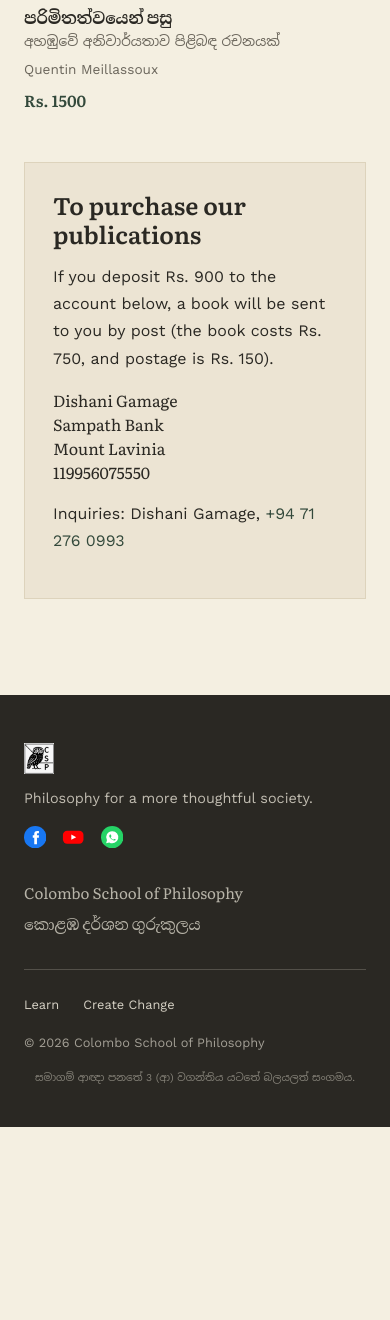
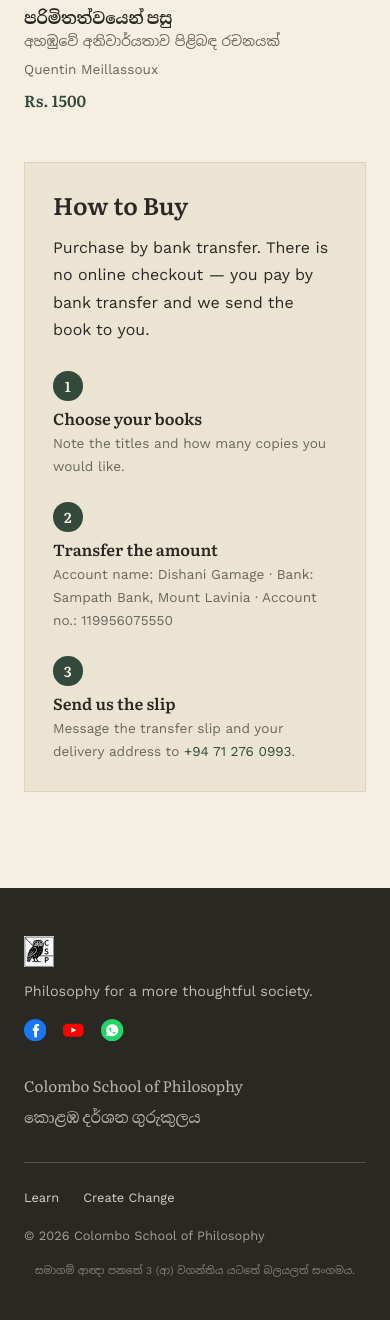
Before and after one commit to kasun007/csp, a PHP site: page /en/books/index.html in a window 390 px wide. Shown: the part 3298-4618 px from the top of the page. Before the commit the page ends 4425 px from the top, so only its background shows below. Run offline with PHP 8.4, Linux system fonts and the light colour scheme.

Commit message:
Redesign Books purchase panel as a horizontal 3-step "How to Buy" guide
Replace the old single paragraph + address block with a clear
numbered process (Choose your books / Transfer the amount / Send us
the slip), laid out in three columns on desktop and collapsing to a
single stacked column on mobile. Removed the now-unused
.purchase-account CSS rule. Applied to both en and si Books pages.

Co-Authored-By: Claude Sonnet 5 <noreply@anthropic.com>

```diff
--- a/assets/css/styles.css
+++ b/assets/css/styles.css
@@ -691,7 +691,7 @@ ul {
 
 /* ---------- Purchase panel ---------- */
 .purchase-panel {
-  max-width: 32rem;
+  max-width: 60rem;
   padding: 1.75rem;
   border: 1px solid var(--color-border);
   background: var(--color-surface);
@@ -701,9 +701,53 @@ ul {
   margin-top: 0;
 }
 
-.purchase-account {
+.purchase-steps {
+  list-style: none;
+  margin: 1.75rem 0 0;
+  padding: 0;
+  display: grid;
+  grid-template-columns: repeat(3, 1fr);
+  gap: 2rem;
+}
+
+.purchase-steps li {
+  display: flex;
+  flex-direction: column;
+  align-items: flex-start;
+  gap: 0.5rem;
+}
+
+.step-number {
+  display: flex;
+  align-items: center;
+  justify-content: center;
+  width: 1.85rem;
+  height: 1.85rem;
+  border-radius: 50%;
+  background: var(--color-accent);
+  color: var(--color-parchment);
   font-family: var(--font-serif);
-  line-height: 1.5;
+  font-weight: 600;
+  font-size: 0.9rem;
+  flex-shrink: 0;
+}
+
+.purchase-steps h3 {
+  font-size: 1rem;
+  margin: 0 0 0.25rem;
+}
+
+.purchase-steps p {
+  margin: 0;
+  color: var(--color-muted);
+  font-size: 0.85rem;
+}
+
+@media (max-width: 48rem) {
+  .purchase-steps {
+    grid-template-columns: 1fr;
+    gap: 1.5rem;
+  }
 }
 
 /* ---------- Journey timeline ---------- */
--- a/en/about.html
+++ b/en/about.html
@@ -10,7 +10,7 @@
   <link rel="preconnect" href="https://fonts.googleapis.com">
   <link rel="preconnect" href="https://fonts.gstatic.com" crossorigin>
   <link href="https://fonts.googleapis.com/css2?family=Literata:ital,wght@0,400;0,500;0,600;0,700;1,400;1,500&family=Work+Sans:wght@400;500;600;700&family=Noto+Sans+Sinhala:wght@400;500;600;700&family=Noto+Serif+Sinhala:wght@600;700&display=swap" rel="stylesheet">
-  <link rel="stylesheet" href="/assets/css/styles.css?v=25">
+  <link rel="stylesheet" href="/assets/css/styles.css?v=26">
 </head>
 <body>
   <!-- DRAFT TRANSLATION FROM SINHALA — please have a native speaker review -->
--- a/en/books/index.html
+++ b/en/books/index.html
@@ -10,7 +10,7 @@
   <link rel="preconnect" href="https://fonts.googleapis.com">
   <link rel="preconnect" href="https://fonts.gstatic.com" crossorigin>
   <link href="https://fonts.googleapis.com/css2?family=Literata:ital,wght@0,400;0,500;0,600;0,700;1,400;1,500&family=Work+Sans:wght@400;500;600;700&family=Noto+Sans+Sinhala:wght@400;500;600;700&family=Noto+Serif+Sinhala:wght@600;700&display=swap" rel="stylesheet">
-  <link rel="stylesheet" href="/assets/css/styles.css?v=25">
+  <link rel="stylesheet" href="/assets/css/styles.css?v=26">
 </head>
 <body>
   <div id="header-placeholder"></div>
@@ -33,15 +33,31 @@
         <div class="book-grid" id="book-list"></div>
 
         <div class="purchase-panel">
-          <h2>To purchase our publications</h2>
-          <p>If you deposit Rs. 900 to the account below, a book will be sent to you by post (the book costs Rs. 750, and postage is Rs. 150).</p>
-          <p class="purchase-account">
-            Dishani Gamage<br>
-            Sampath Bank<br>
-            Mount Lavinia<br>
-            119956075550
-          </p>
-          <p>Inquiries: Dishani Gamage, <a href="tel:+94712760993">+94 71 276 0993</a></p>
+          <h2>How to Buy</h2>
+          <p>Purchase by bank transfer. There is no online checkout &mdash; you pay by bank transfer and we send the book to you.</p>
+          <ol class="purchase-steps">
+            <li>
+              <span class="step-number">1</span>
+              <div>
+                <h3>Choose your books</h3>
+                <p>Note the titles and how many copies you would like.</p>
+              </div>
+            </li>
+            <li>
+              <span class="step-number">2</span>
+              <div>
+                <h3>Transfer the amount</h3>
+                <p>Account name: Dishani Gamage &middot; Bank: Sampath Bank, Mount Lavinia &middot; Account no.: 119956075550</p>
+              </div>
+            </li>
+            <li>
+              <span class="step-number">3</span>
+              <div>
+                <h3>Send us the slip</h3>
+                <p>Message the transfer slip and your delivery address to <a href="https://wa.me/94712760993" target="_blank" rel="noopener noreferrer">+94 71 276 0993</a>.</p>
+              </div>
+            </li>
+          </ol>
         </div>
       </div>
     </section>
--- a/en/contact.html
+++ b/en/contact.html
@@ -10,7 +10,7 @@
   <link rel="preconnect" href="https://fonts.googleapis.com">
   <link rel="preconnect" href="https://fonts.gstatic.com" crossorigin>
   <link href="https://fonts.googleapis.com/css2?family=Literata:ital,wght@0,400;0,500;0,600;0,700;1,400;1,500&family=Work+Sans:wght@400;500;600;700&family=Noto+Sans+Sinhala:wght@400;500;600;700&family=Noto+Serif+Sinhala:wght@600;700&display=swap" rel="stylesheet">
-  <link rel="stylesheet" href="/assets/css/styles.css?v=25">
+  <link rel="stylesheet" href="/assets/css/styles.css?v=26">
 </head>
 <body>
   <div id="header-placeholder"></div>
--- a/en/courses/course.html
+++ b/en/courses/course.html
@@ -10,7 +10,7 @@
   <link rel="preconnect" href="https://fonts.googleapis.com">
   <link rel="preconnect" href="https://fonts.gstatic.com" crossorigin>
   <link href="https://fonts.googleapis.com/css2?family=Literata:ital,wght@0,400;0,500;0,600;0,700;1,400;1,500&family=Work+Sans:wght@400;500;600;700&family=Noto+Sans+Sinhala:wght@400;500;600;700&family=Noto+Serif+Sinhala:wght@600;700&display=swap" rel="stylesheet">
-  <link rel="stylesheet" href="/assets/css/styles.css?v=25">
+  <link rel="stylesheet" href="/assets/css/styles.css?v=26">
 </head>
 <body>
   <div id="header-placeholder"></div>
--- a/en/courses/index.html
+++ b/en/courses/index.html
@@ -10,7 +10,7 @@
   <link rel="preconnect" href="https://fonts.googleapis.com">
   <link rel="preconnect" href="https://fonts.gstatic.com" crossorigin>
   <link href="https://fonts.googleapis.com/css2?family=Literata:ital,wght@0,400;0,500;0,600;0,700;1,400;1,500&family=Work+Sans:wght@400;500;600;700&family=Noto+Sans+Sinhala:wght@400;500;600;700&family=Noto+Serif+Sinhala:wght@600;700&display=swap" rel="stylesheet">
-  <link rel="stylesheet" href="/assets/css/styles.css?v=25">
+  <link rel="stylesheet" href="/assets/css/styles.css?v=26">
 </head>
 <body>
   <div id="header-placeholder"></div>
--- a/en/index.html
+++ b/en/index.html
@@ -10,7 +10,7 @@
   <link rel="preconnect" href="https://fonts.googleapis.com">
   <link rel="preconnect" href="https://fonts.gstatic.com" crossorigin>
   <link href="https://fonts.googleapis.com/css2?family=Literata:ital,wght@0,400;0,500;0,600;0,700;1,400;1,500&family=Work+Sans:wght@400;500;600;700&family=Noto+Sans+Sinhala:wght@400;500;600;700&family=Noto+Serif+Sinhala:wght@600;700&display=swap" rel="stylesheet">
-  <link rel="stylesheet" href="/assets/css/styles.css?v=25">
+  <link rel="stylesheet" href="/assets/css/styles.css?v=26">
 </head>
 <body>
   <div id="header-placeholder"></div>
--- a/en/team.html
+++ b/en/team.html
@@ -10,7 +10,7 @@
   <link rel="preconnect" href="https://fonts.googleapis.com">
   <link rel="preconnect" href="https://fonts.gstatic.com" crossorigin>
   <link href="https://fonts.googleapis.com/css2?family=Literata:ital,wght@0,400;0,500;0,600;0,700;1,400;1,500&family=Work+Sans:wght@400;500;600;700&family=Noto+Sans+Sinhala:wght@400;500;600;700&family=Noto+Serif+Sinhala:wght@600;700&display=swap" rel="stylesheet">
-  <link rel="stylesheet" href="/assets/css/styles.css?v=25">
+  <link rel="stylesheet" href="/assets/css/styles.css?v=26">
 </head>
 <body>
   <div id="header-placeholder"></div>
--- a/en/videos/index.html
+++ b/en/videos/index.html
@@ -10,7 +10,7 @@
   <link rel="preconnect" href="https://fonts.googleapis.com">
   <link rel="preconnect" href="https://fonts.gstatic.com" crossorigin>
   <link href="https://fonts.googleapis.com/css2?family=Literata:ital,wght@0,400;0,500;0,600;0,700;1,400;1,500&family=Work+Sans:wght@400;500;600;700&family=Noto+Sans+Sinhala:wght@400;500;600;700&family=Noto+Serif+Sinhala:wght@600;700&display=swap" rel="stylesheet">
-  <link rel="stylesheet" href="/assets/css/styles.css?v=25">
+  <link rel="stylesheet" href="/assets/css/styles.css?v=26">
 </head>
 <body>
   <div id="header-placeholder"></div>
--- a/si/about.html
+++ b/si/about.html
@@ -10,7 +10,7 @@
   <link rel="preconnect" href="https://fonts.googleapis.com">
   <link rel="preconnect" href="https://fonts.gstatic.com" crossorigin>
   <link href="https://fonts.googleapis.com/css2?family=Literata:ital,wght@0,400;0,500;0,600;0,700;1,400;1,500&family=Work+Sans:wght@400;500;600;700&family=Noto+Sans+Sinhala:wght@400;500;600;700&family=Noto+Serif+Sinhala:wght@600;700&display=swap" rel="stylesheet">
-  <link rel="stylesheet" href="/assets/css/styles.css?v=25">
+  <link rel="stylesheet" href="/assets/css/styles.css?v=26">
 </head>
 <body>
   <div id="header-placeholder"></div>
--- a/si/contact.html
+++ b/si/contact.html
@@ -10,7 +10,7 @@
   <link rel="preconnect" href="https://fonts.googleapis.com">
   <link rel="preconnect" href="https://fonts.gstatic.com" crossorigin>
   <link href="https://fonts.googleapis.com/css2?family=Literata:ital,wght@0,400;0,500;0,600;0,700;1,400;1,500&family=Work+Sans:wght@400;500;600;700&family=Noto+Sans+Sinhala:wght@400;500;600;700&family=Noto+Serif+Sinhala:wght@600;700&display=swap" rel="stylesheet">
-  <link rel="stylesheet" href="/assets/css/styles.css?v=25">
+  <link rel="stylesheet" href="/assets/css/styles.css?v=26">
 </head>
 <body>
   <!-- DRAFT MACHINE TRANSLATION — please have a native Sinhala speaker review -->
--- a/si/courses/course.html
+++ b/si/courses/course.html
@@ -10,7 +10,7 @@
   <link rel="preconnect" href="https://fonts.googleapis.com">
   <link rel="preconnect" href="https://fonts.gstatic.com" crossorigin>
   <link href="https://fonts.googleapis.com/css2?family=Literata:ital,wght@0,400;0,500;0,600;0,700;1,400;1,500&family=Work+Sans:wght@400;500;600;700&family=Noto+Sans+Sinhala:wght@400;500;600;700&family=Noto+Serif+Sinhala:wght@600;700&display=swap" rel="stylesheet">
-  <link rel="stylesheet" href="/assets/css/styles.css?v=25">
+  <link rel="stylesheet" href="/assets/css/styles.css?v=26">
 </head>
 <body>
   <!-- DRAFT MACHINE TRANSLATION — please have a native Sinhala speaker review -->
--- a/si/courses/index.html
+++ b/si/courses/index.html
@@ -10,7 +10,7 @@
   <link rel="preconnect" href="https://fonts.googleapis.com">
   <link rel="preconnect" href="https://fonts.gstatic.com" crossorigin>
   <link href="https://fonts.googleapis.com/css2?family=Literata:ital,wght@0,400;0,500;0,600;0,700;1,400;1,500&family=Work+Sans:wght@400;500;600;700&family=Noto+Sans+Sinhala:wght@400;500;600;700&family=Noto+Serif+Sinhala:wght@600;700&display=swap" rel="stylesheet">
-  <link rel="stylesheet" href="/assets/css/styles.css?v=25">
+  <link rel="stylesheet" href="/assets/css/styles.css?v=26">
 </head>
 <body>
   <!-- DRAFT MACHINE TRANSLATION — please have a native Sinhala speaker review -->
--- a/si/index.html
+++ b/si/index.html
@@ -10,7 +10,7 @@
   <link rel="preconnect" href="https://fonts.googleapis.com">
   <link rel="preconnect" href="https://fonts.gstatic.com" crossorigin>
   <link href="https://fonts.googleapis.com/css2?family=Literata:ital,wght@0,400;0,500;0,600;0,700;1,400;1,500&family=Work+Sans:wght@400;500;600;700&family=Noto+Sans+Sinhala:wght@400;500;600;700&family=Noto+Serif+Sinhala:wght@600;700&display=swap" rel="stylesheet">
-  <link rel="stylesheet" href="/assets/css/styles.css?v=25">
+  <link rel="stylesheet" href="/assets/css/styles.css?v=26">
 </head>
 <body>
   <!-- DRAFT MACHINE TRANSLATION — please have a native Sinhala speaker review -->
--- a/si/team.html
+++ b/si/team.html
@@ -10,7 +10,7 @@
   <link rel="preconnect" href="https://fonts.googleapis.com">
   <link rel="preconnect" href="https://fonts.gstatic.com" crossorigin>
   <link href="https://fonts.googleapis.com/css2?family=Literata:ital,wght@0,400;0,500;0,600;0,700;1,400;1,500&family=Work+Sans:wght@400;500;600;700&family=Noto+Sans+Sinhala:wght@400;500;600;700&family=Noto+Serif+Sinhala:wght@600;700&display=swap" rel="stylesheet">
-  <link rel="stylesheet" href="/assets/css/styles.css?v=25">
+  <link rel="stylesheet" href="/assets/css/styles.css?v=26">
 </head>
 <body>
   <!-- DRAFT MACHINE TRANSLATION — please have a native Sinhala speaker review -->
--- a/si/videos/index.html
+++ b/si/videos/index.html
@@ -10,7 +10,7 @@
   <link rel="preconnect" href="https://fonts.googleapis.com">
   <link rel="preconnect" href="https://fonts.gstatic.com" crossorigin>
   <link href="https://fonts.googleapis.com/css2?family=Literata:ital,wght@0,400;0,500;0,600;0,700;1,400;1,500&family=Work+Sans:wght@400;500;600;700&family=Noto+Sans+Sinhala:wght@400;500;600;700&family=Noto+Serif+Sinhala:wght@600;700&display=swap" rel="stylesheet">
-  <link rel="stylesheet" href="/assets/css/styles.css?v=25">
+  <link rel="stylesheet" href="/assets/css/styles.css?v=26">
 </head>
 <body>
   <div id="header-placeholder"></div>
```
Also changed, not shown: si/books/index.html (+26 -10 lines).
